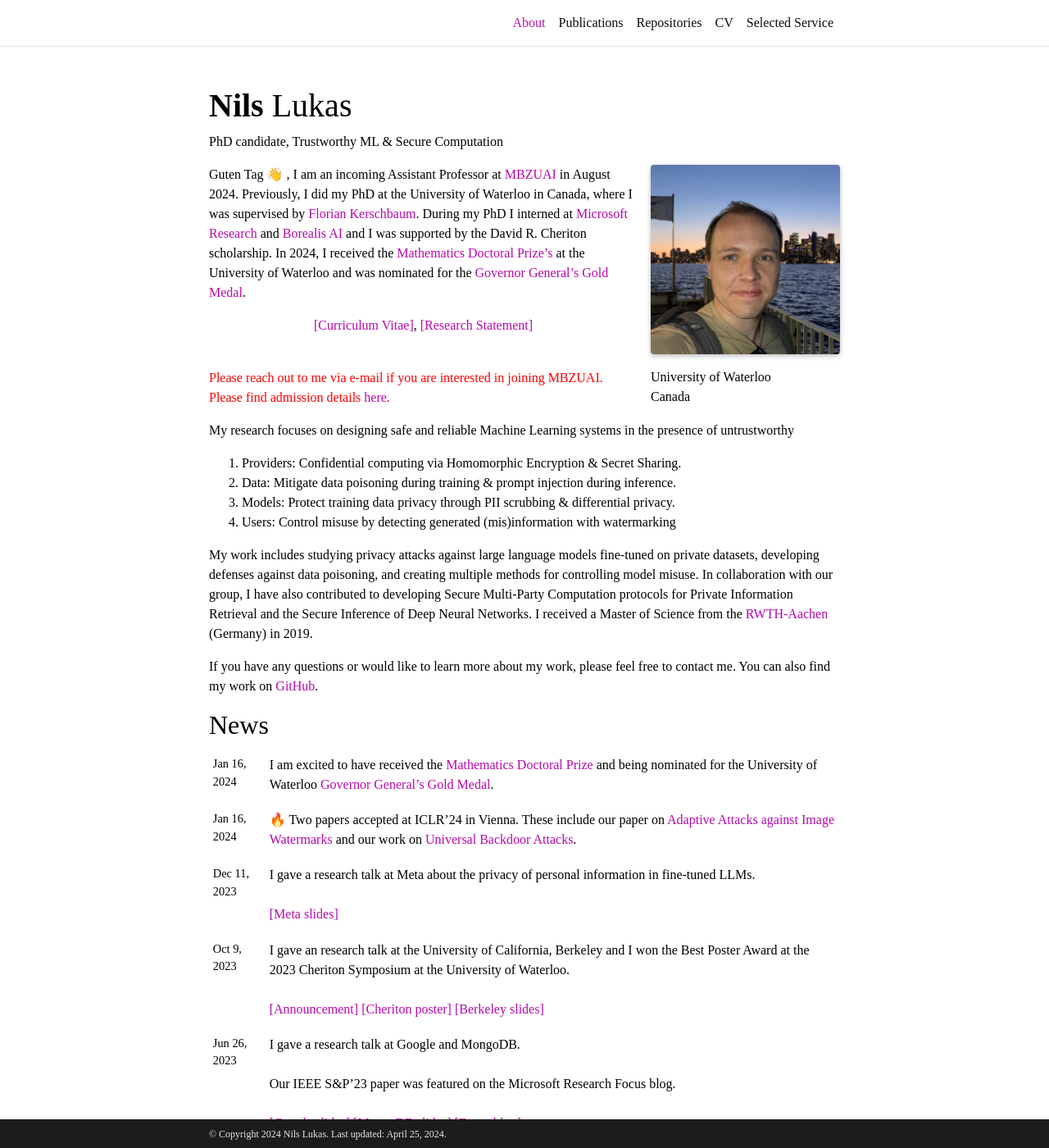
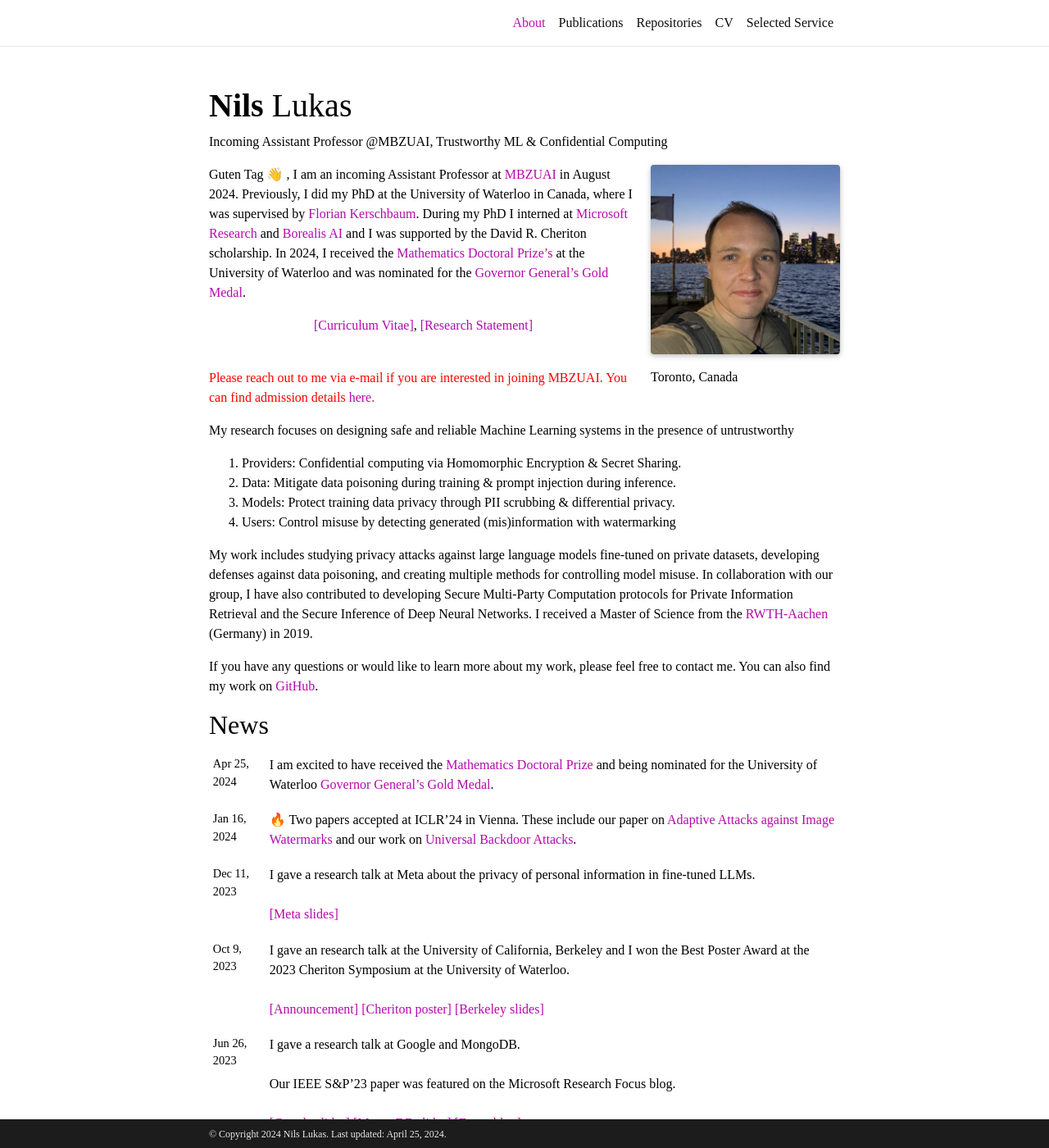
Before and after one commit to nilslukas/nilshendriklukas.github.io, a Jekyll site: the page built from _pages/about.md, in a window 1280 px wide and 1400 px high. Shown: the whole window at 82% size. Built offline with Jekyll 4.4.1, drawn with Linux system fonts in a browser that asks for light colours; full-size pictures stand in for the smaller copies a plugin makes; emoji names are drawn with the system emoji font; comment, search, counter and statistics services are not loaded; a style sheet for code colours, icons or effects is not loaded.

```diff
--- a/_pages/about.md
+++ b/_pages/about.md
@@ -2,15 +2,14 @@
 layout: about
 title: About
 permalink: /
-subtitle: PhD candidate, Trustworthy ML & Secure Computation
+subtitle: Incoming Assistant Professor @MBZUAI, Trustworthy ML & Confidential Computing
 
 profile:
   align: right
   image: nils-profile.jpg
   image_circular: false # crops the image to make it circular
   address: >
-    <p>University of Waterloo</p>
-    <p>Canada</p>
+    <p>Toronto, Canada</p>
 
 news: true  # includes a list of news items
 selected_papers: true # includes a list of papers marked as "selected={true}"
@@ -30,7 +29,7 @@ was nominated for the <a href="https://uwaterloo.ca/graduate-studies-postdoctora
 <br>
 
 <b style="color: red;">Please reach out to me via e-mail if you are interested in joining MBZUAI.
-Please find admission details <a href="https://mbzuai.ac.ae/study/admission-process/">here</a>.</b>
+You can find admission details <a href="https://mbzuai.ac.ae/study/admission-process/">here</a>.</b>
 
 
 My research focuses on designing safe and reliable Machine Learning systems in the presence of untrustworthy
```
Also changed, not shown: _news/announcement_13.md (+1 -1 lines).
